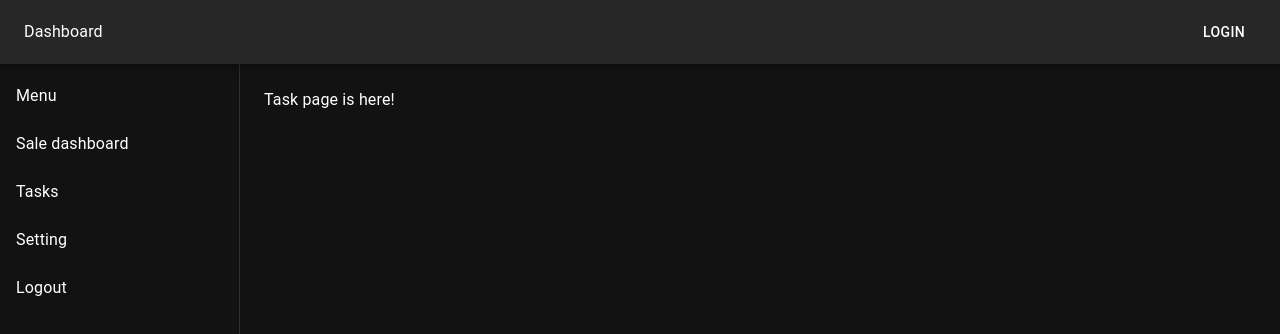
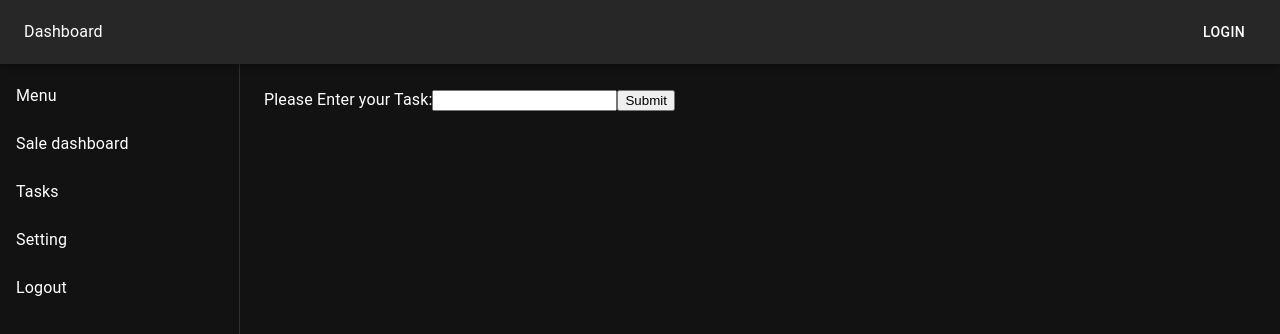
Before and after one commit to mohammadhoseinbaba/Dashboard, a React (Vite) app: page /Tasks in a window 1280 px wide. Shown: the top 334 px of the page. Built offline with nearby package versions, Linux system fonts and the light colour scheme; some icons are missing.

Commit message:
making the todo tasks page

```diff
--- a/src/pages/TaskPage.tsx
+++ b/src/pages/TaskPage.tsx
@@ -1,7 +1,60 @@
-export default function TaskPage(){
+import type React from "react"
+import { useState } from "react"
+
+
+
+export default function TaskPage() {
+
+    type Task = {
+        id: number;
+        title: string;
+        done: boolean;
+    }
+
+    const [value, setValue] = useState<string>('')
+    const [tasks, setTasks] = useState<Task[]>([])
+
+
+    const handleTaskInput = (e: React.ChangeEvent<HTMLInputElement>) => {
+        setValue(e.target.value)
+    }
+
+    const handleSubmit = (e: React.FormEvent<HTMLFormElement>) => {
+        e.preventDefault()
+
+        const trimmed = value.trim()
+        if (!trimmed) return
+
+        const newTask: Task = {
+            id: Date.now(),
+            title: trimmed,
+            done: false,
+        }
+
+        setTasks((prev) => [newTask, ...prev])
+
+        setValue('')
+    }
+
+    const renderedTask = tasks.map((item) => (
+        <div key={item.id}>
+            <span>{item.title}</span>
+            <button>Delete</button>
+        </div>
+    ))
+
     return (
         <>
-        Task page is here!
+            <form onSubmit={handleSubmit}>
+                <label>
+                    Please Enter your Task:
+                    <input type="text" value={value} onChange={handleTaskInput} />
+                    <button type="submit">Submit</button>
+                </label>
+            </form>
+            <div>
+                {renderedTask}
+            </div>
         </>
     )
 }
```
